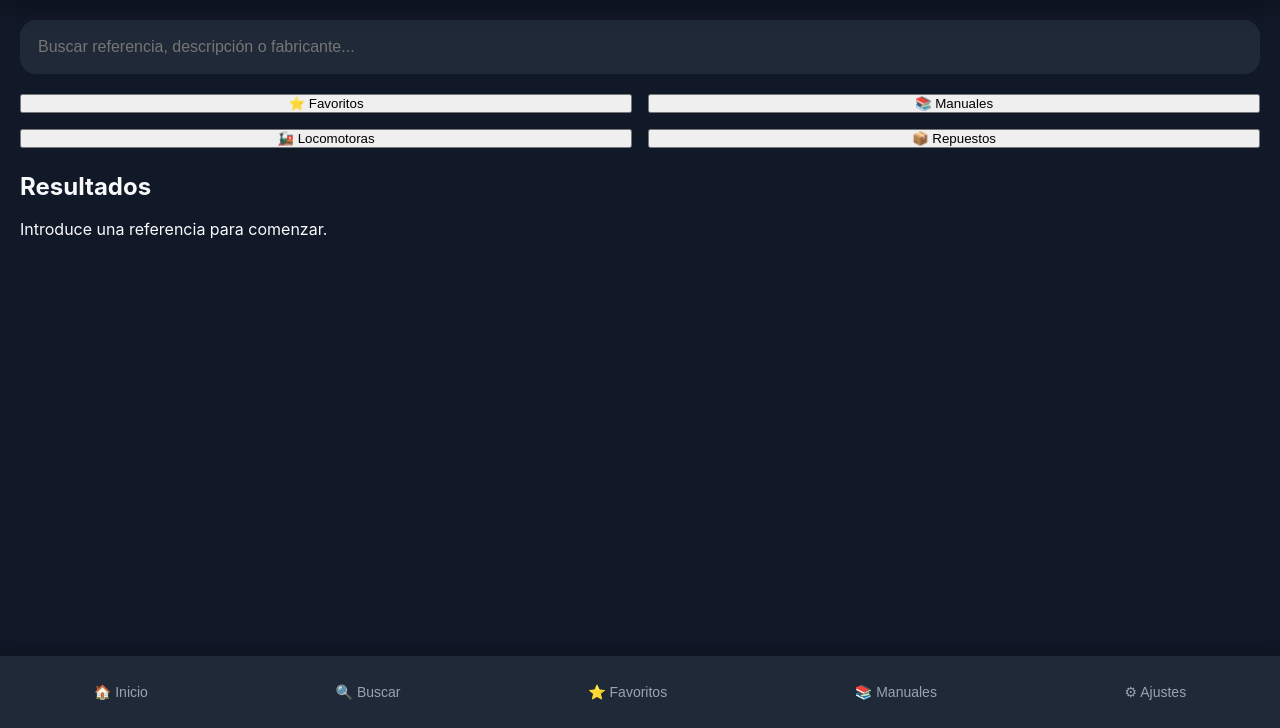
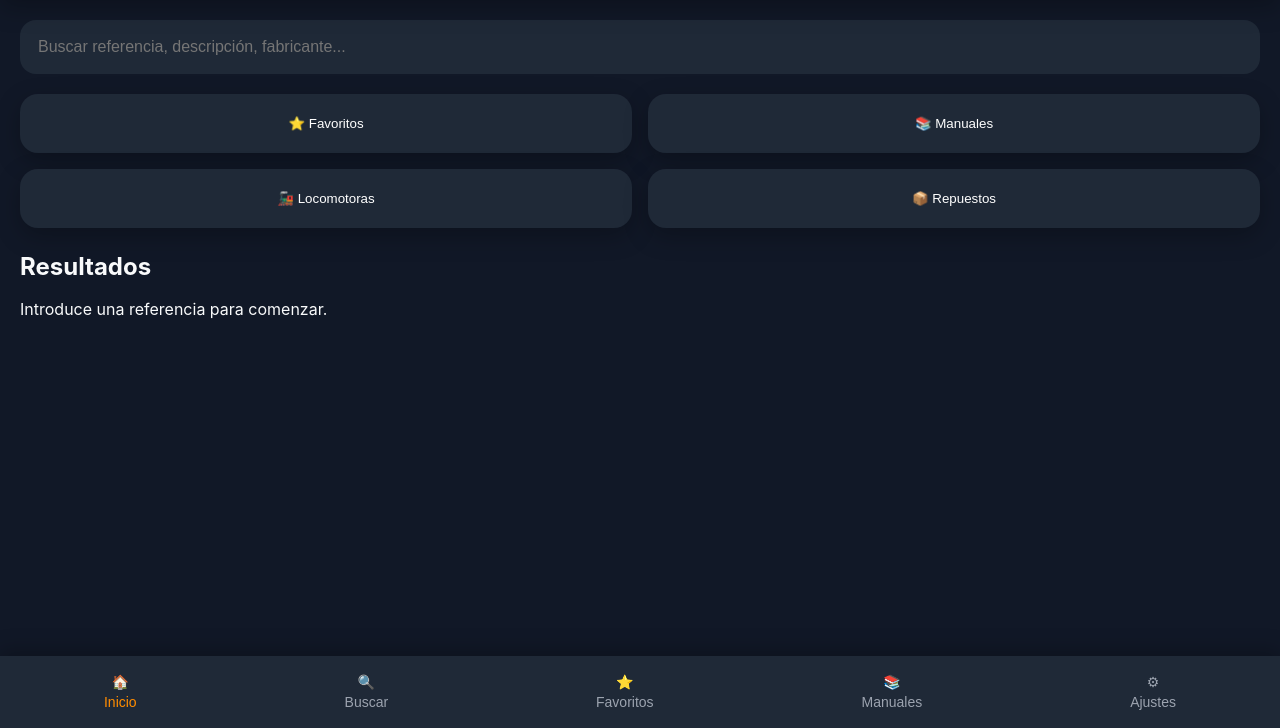
Before and after one commit to AGF117/Rail-Ref-PRO, a plain HTML site: page index.html in a window 1280 px wide. Shown: the part 72-800 px from the top of the page. Drawn offline with Linux system fonts and the light colour scheme; no server answers.

Commit message:
Actualizar index.html

```diff
--- a/index.html
+++ b/index.html
@@ -1,47 +1,223 @@
 <!DOCTYPE html>
 <html lang="es">
+
 <head>
+
     <meta charset="UTF-8">
+
     <meta name="viewport" content="width=device-width, initial-scale=1.0">
-  <meta name="theme-color" content="#ff8a00">
+
     <title>RailRef PRO</title>
+
+    <meta name="theme-color" content="#ff8c00">
+
+    <meta name="description"
+          content="Consulta de referencias ferroviarias">
+
+    <link rel="manifest" href="manifest.json">
+
     <link rel="stylesheet" href="css/main.css">
+
 </head>
+
 <body>
+
 <div id="app">
+
+    <!-- ===================================
+         CABECERA
+    ==================================== -->
+
     <header class="topbar">
-  <h1>🚆 RailRef <span>PRO</span></h1>
-  <button id="settingsButton">⚙</button>
+
+        <div class="brand">
+
+            <div class="logo">🚆</div>
+
+            <div>
+
+                <h1>RailRef <span>PRO</span></h1>
+
+                <small>Mantenimiento ferroviario</small>
+
+            </div>
+
+        </div>
+
+        <button id="settingsButton" class="icon-btn">
+
+            ⚙
+
+        </button>
+
     </header>
 
+
+
+    <!-- ===================================
+         BUSCADOR
+    ==================================== -->
+
     <section class="search-section">
-  <input id="searchInput" type="search"
-         placeholder="Buscar referencia, descripción o fabricante...">
+
+        <input
+            id="searchInput"
+            type="search"
+            placeholder="Buscar referencia, descripción, fabricante..."
+            autocomplete="off">
+
     </section>
 
+
+
+    <!-- ===================================
+         ACCESOS RÁPIDOS
+    ==================================== -->
+
     <section class="quick-actions">
-  <button>⭐ Favoritos</button>
-  <button>📚 Manuales</button>
-  <button>🚂 Locomotoras</button>
-  <button>📦 Repuestos</button>
+
+        <button class="quick-card">
+
+            ⭐
+
+            <span>Favoritos</span>
+
+        </button>
+
+        <button class="quick-card">
+
+            📚
+
+            <span>Manuales</span>
+
+        </button>
+
+        <button class="quick-card">
+
+            🚂
+
+            <span>Locomotoras</span>
+
+        </button>
+
+        <button class="quick-card">
+
+            📦
+
+            <span>Repuestos</span>
+
+        </button>
+
     </section>
 
+
+
+    <!-- ===================================
+         RESULTADOS
+    ==================================== -->
+
     <section class="results-section">
+
         <h2>Resultados</h2>
+
         <div id="resultsContainer">
-    <p>Introduce una referencia para comenzar.</p>
-  </div>
-</section>
+
+            <div class="empty">
+
+                Introduce una referencia...
+
             </div>
 
+        </div>
+
+    </section>
+
+</div>
+
+
+
+<!-- ===================================
+     PANEL DE DETALLE
+==================================== -->
+
+<div id="detailPanel" class="detail-panel">
+
+    <div id="detailContent">
+
+    </div>
+
+    <button id="closeDetail" class="close-btn">
+
+        Cerrar
+
+    </button>
+
+</div>
+
+
+
+<!-- ===================================
+     NAVEGACIÓN
+==================================== -->
+
 <nav class="bottom-nav">
-  <button>🏠 Inicio</button>
-  <button>🔍 Buscar</button>
-  <button>⭐ Favoritos</button>
-  <button>📚 Manuales</button>
-  <button>⚙ Ajustes</button>
+
+    <button class="active">
+
+        🏠
+
+        <span>Inicio</span>
+
+    </button>
+
+    <button>
+
+        🔍
+
+        <span>Buscar</span>
+
+    </button>
+
+    <button>
+
+        ⭐
+
+        <span>Favoritos</span>
+
+    </button>
+
+    <button>
+
+        📚
+
+        <span>Manuales</span>
+
+    </button>
+
+    <button>
+
+        ⚙
+
+        <span>Ajustes</span>
+
+    </button>
+
 </nav>
 
+
+
+<!-- ===================================
+     JAVASCRIPT
+==================================== -->
+
+<script src="js/database.js"></script>
+
+<script src="js/search.js"></script>
+
+<script src="js/ui.js"></script>
+
 <script src="js/app.js"></script>
+
 </body>
+
 </html>
```
Lines whose indentation alone changed are shown as unchanged.
